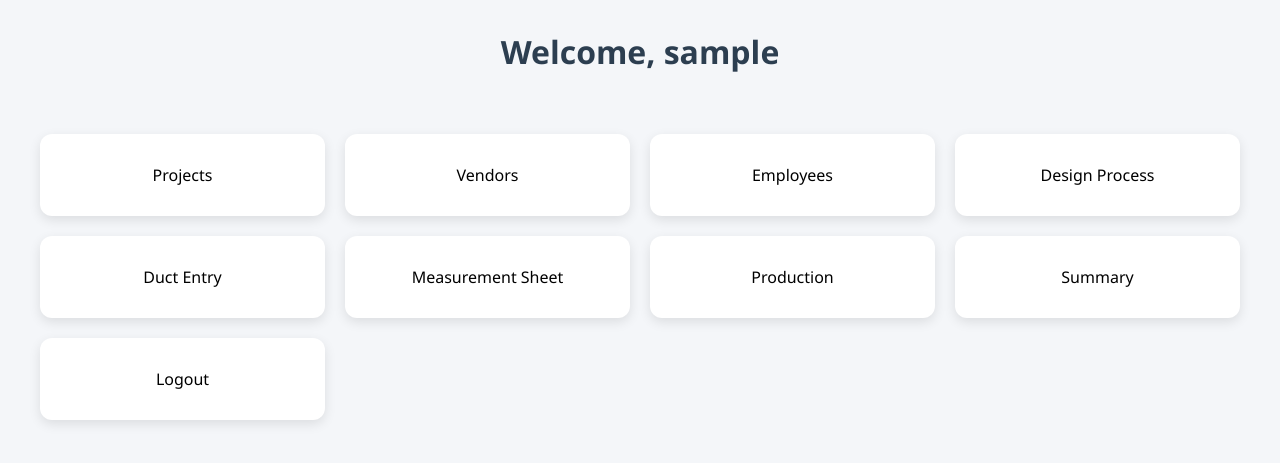
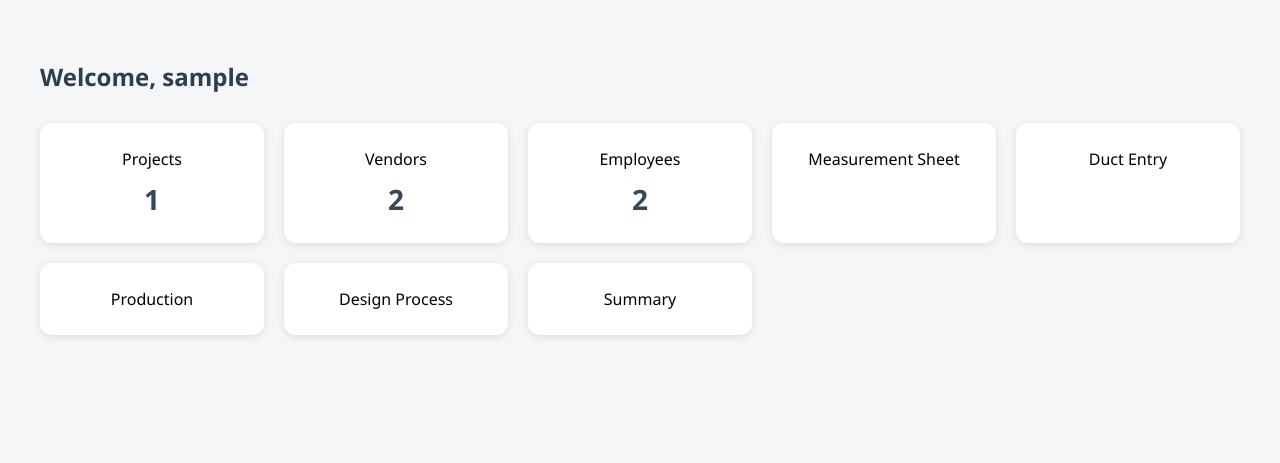
Before and after one commit to Madhan12-tech/erp-management-system, a Flask app: page /dashboard in a window 1280 px wide. Shown: the top 463 px of the page. Run offline with Flask 3, Linux system fonts and the light colour scheme; the visitor is signed in with stand-in values (Sample User, id 1); data comes from the database, SQL or seed files in the repository.

Commit message:
Update dashboard.html

```diff
--- a/templates/dashboard.html
+++ b/templates/dashboard.html
@@ -1,53 +1,90 @@
 <!DOCTYPE html>
 <html lang="en">
 <head>
-  <meta charset="UTF-8" />
+  <meta charset="UTF-8">
   <title>Dashboard | Ducting ERP</title>
   <style>
     body {
       font-family: 'Segoe UI', sans-serif;
+      background: #f4f6f8;
       margin: 0;
       padding: 0;
-      background-color: #f4f6f9;
     }
-    .dashboard {
+    .container {
+      max-width: 1200px;
+      margin: auto;
+      padding: 40px 20px;
+    }
+    h2 {
+      color: #2c3e50;
+      margin-bottom: 30px;
+    }
+    .grid {
       display: grid;
-      grid-template-columns: repeat(auto-fill, minmax(250px, 1fr));
+      grid-template-columns: repeat(auto-fit, minmax(200px, 1fr));
       gap: 20px;
-      padding: 40px;
     }
     .card {
       background: white;
-      padding: 30px;
+      padding: 25px;
       border-radius: 12px;
-      box-shadow: 0 4px 12px rgba(0, 0, 0, 0.1);
+      box-shadow: 0 2px 8px rgba(0,0,0,0.1);
       text-align: center;
       cursor: pointer;
-      transition: 0.3s;
+      transition: transform 0.2s ease;
     }
     .card:hover {
-      transform: translateY(-5px);
-      box-shadow: 0 8px 18px rgba(0, 0, 0, 0.15);
+      transform: scale(1.05);
+      background: #eaf4ff;
     }
-    h1 {
-      text-align: center;
-      margin-top: 30px;
-      color: #2c3e50;
+    .value {
+      font-size: 28px;
+      font-weight: bold;
+      color: #34495e;
+      margin-top: 10px;
     }
   </style>
 </head>
 <body>
-  <h1>Welcome, {{ user }}</h1>
-  <div class="dashboard">
-    <div class="card" onclick="location.href='{{ url_for('project_module') }}'">Projects</div>
-    <div class="card" onclick="location.href='{{ url_for('vendor_module') }}'">Vendors</div>
-    <div class="card" onclick="location.href='{{ url_for('employee_module') }}'">Employees</div>
-    <div class="card" onclick="location.href='{{ url_for('design_process') }}'">Design Process</div>
-    <div class="card" onclick="location.href='/project_selector?next=duct_entry'">Duct Entry</div>
-    <div class="card" onclick="location.href='/project_selector?next=measurement_sheet'">Measurement Sheet</div>
-    <div class="card" onclick="location.href='/project_selector?next=production'">Production</div>
-    <div class="card" onclick="location.href='{{ url_for('summary_module') }}'">Summary</div>
-    <div class="card" onclick="location.href='{{ url_for('logout') }}'">Logout</div>
+  <div class="container">
+    <h2>Welcome, {{ user }}</h2>
+
+    <div class="grid">
+      <div class="card" onclick="location.href='{{ url_for('projects') }}'">
+        <div>Projects</div>
+        <div class="value">{{ total_projects }}</div>
+      </div>
+
+      <div class="card" onclick="location.href='{{ url_for('vendors') }}'">
+        <div>Vendors</div>
+        <div class="value">{{ total_vendors }}</div>
+      </div>
+
+      <div class="card" onclick="location.href='{{ url_for('employees') }}'">
+        <div>Employees</div>
+        <div class="value">{{ total_employees }}</div>
+      </div>
+
+      <div class="card" onclick="location.href='{{ url_for('measurement_sheet') }}'">
+        <div>Measurement Sheet</div>
+      </div>
+
+      <div class="card" onclick="location.href='{{ url_for('duct_entry') }}'">
+        <div>Duct Entry</div>
+      </div>
+
+      <div class="card" onclick="location.href='{{ url_for('production_selector') }}'">
+        <div>Production</div>
+      </div>
+
+      <div class="card" onclick="location.href='{{ url_for('design_status') }}'">
+        <div>Design Process</div>
+      </div>
+
+      <div class="card" onclick="location.href='{{ url_for('summary') }}'">
+        <div>Summary</div>
+      </div>
+    </div>
   </div>
 </body>
 </html>
```
